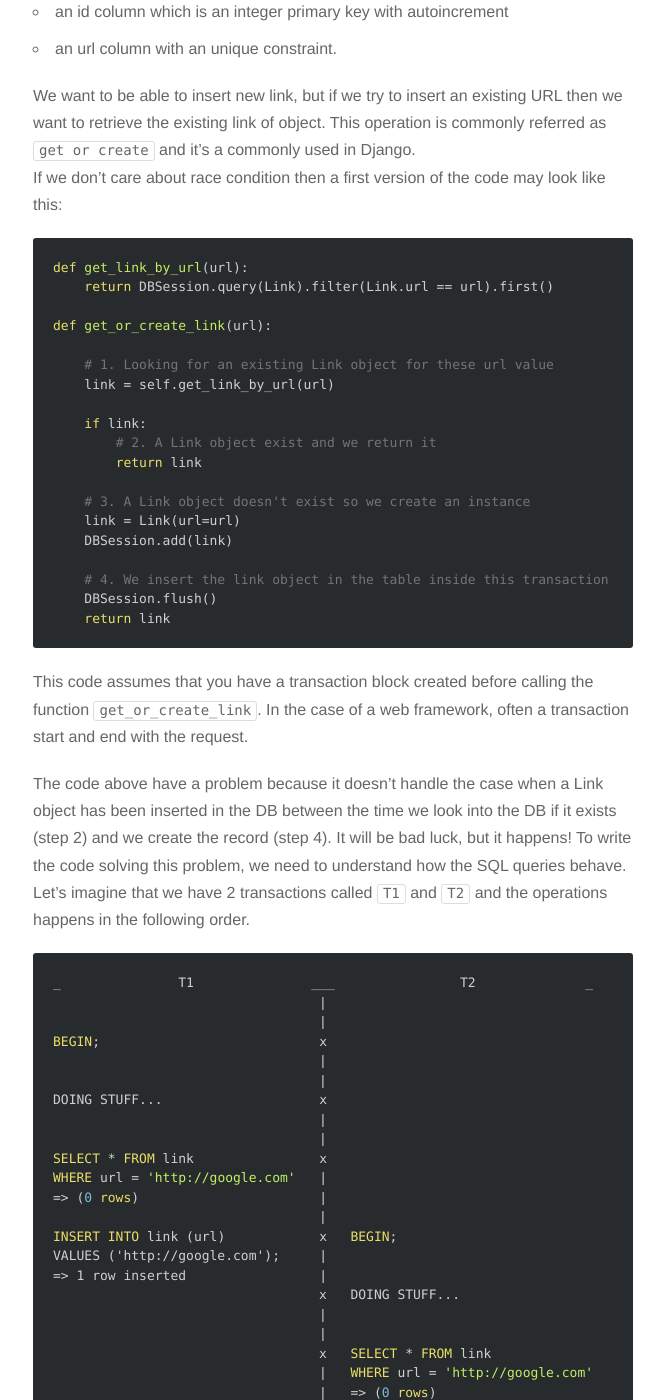
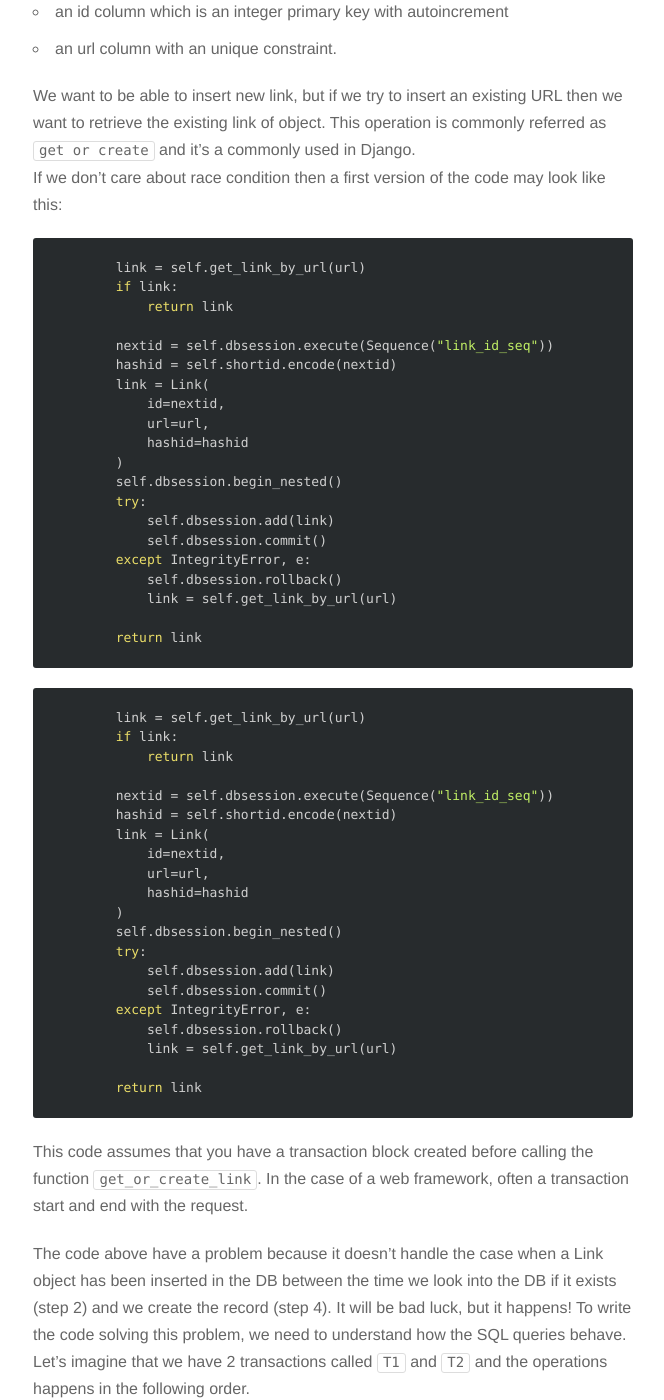
Before and after one commit to rach/rach.github.io, a Jekyll site: the page built from _posts/2015-08-17-handling-race-condition-insert-with-sqlalchemy.md, in a window 1280 px wide and 1400 px high, scrolled down 1274 px. Shown: the whole window, without its empty margins (307-971 px from the left). Built offline with Jekyll 4.4.1, drawn with Linux system fonts in a browser that asks for light colours; nearby versions of some CDN libraries; Markdown is read by kramdown in place of the engine named in the settings.

Commit message:
Add new post on prefetching ID with SQLAlchemy

```diff
--- a/_posts/2015-08-14-handling-race-condition-insert-with-sqlalchemy.md
+++ b/_posts/2015-08-17-handling-race-condition-insert-with-sqlalchemy.md
@@ -43,25 +43,51 @@ If we don't care about race condition then a first version of the code may look
 
 {% highlight python %}
 
-def get_link_by_url(url):
-    return DBSession.query(Link).filter(Link.url == url).first()
+        link = self.get_link_by_url(url)
+        if link:
+            return link
 
-def get_or_create_link(url):
+        nextid = self.dbsession.execute(Sequence("link_id_seq"))
+        hashid = self.shortid.encode(nextid)
+        link = Link(
+            id=nextid,
+            url=url,
+            hashid=hashid
+        )
+        self.dbsession.begin_nested()
+        try:
+            self.dbsession.add(link)
+            self.dbsession.commit()
+        except IntegrityError, e:
+            self.dbsession.rollback()
+            link = self.get_link_by_url(url)
 
-    # 1. Looking for an existing Link object for these url value
-    link = self.get_link_by_url(url)
-
-    if link:
-        # 2. A Link object exist and we return it
         return link
 
-    # 3. A Link object doesn't exist so we create an instance
-    link = Link(url=url)
-    DBSession.add(link)
+{% endhighlight %}
 
-    # 4. We insert the link object in the table inside this transaction
-    DBSession.flush()
-    return link
+{% highlight python %}
+
+        link = self.get_link_by_url(url)
+        if link:
+            return link
+
+        nextid = self.dbsession.execute(Sequence("link_id_seq"))
+        hashid = self.shortid.encode(nextid)
+        link = Link(
+            id=nextid,
+            url=url,
+            hashid=hashid
+        )
+        self.dbsession.begin_nested()
+        try:
+            self.dbsession.add(link)
+            self.dbsession.commit()
+        except IntegrityError, e:
+            self.dbsession.rollback()
+            link = self.get_link_by_url(url)
+
+        return link
 
 {% endhighlight %}
 
```
Also changed, not shown: _posts/2015-08-18-prefetch-id-with-sqlalchemy.md (added, +97 -0 lines), 8 other files.
